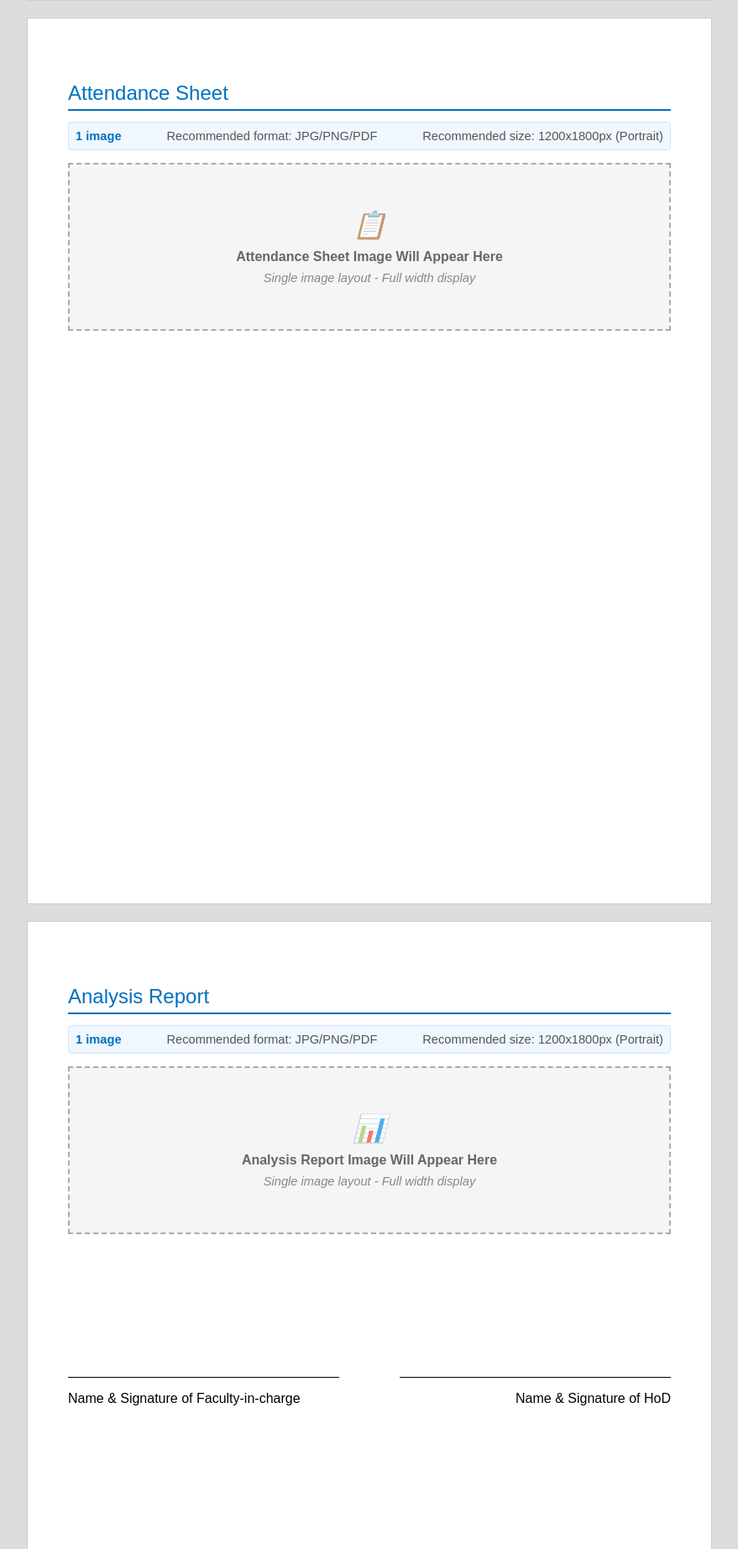
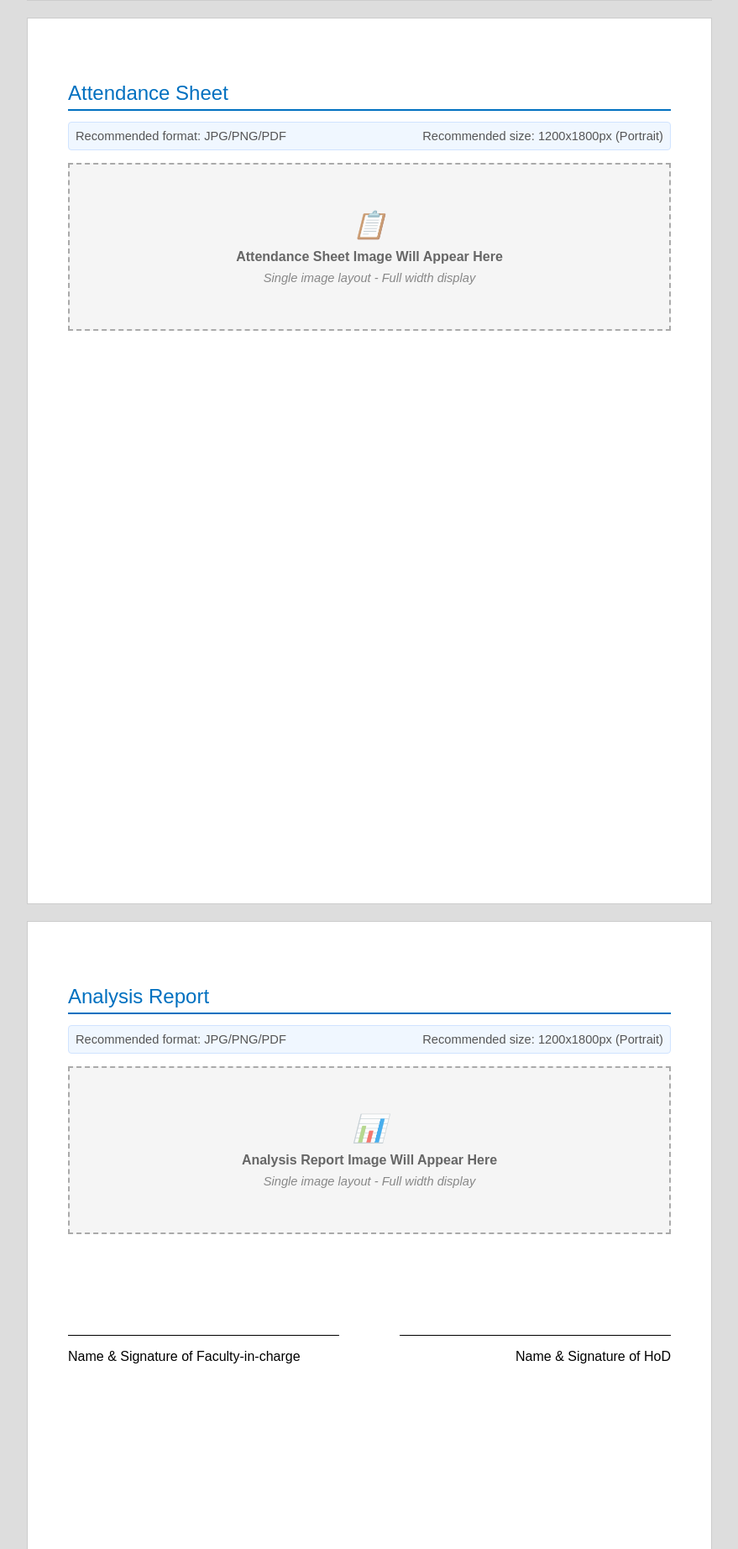
Before and after one commit to Edric2412/Automated-Report-Generator, a FastAPI app: template backend/templates/preview.html in a window 1280 px wide. Shown: the part 3235-5080 px from the top of the page at 84% size, without its empty margins (200-1079 px from the left). Run offline with FastAPI, Linux system fonts and the light colour scheme; the template is opened without the code that fills it, so the values that code supplies are empty.

Commit message:
Update preview.html

```diff
--- a/backend/templates/preview.html
+++ b/backend/templates/preview.html
@@ -284,7 +284,6 @@
   <div class="page" id="page3">
     <div class="section-title">Action Photos</div>
     <div class="image-info-header">
-      <span class="image-count">4 images</span>
       <span class="image-format">Recommended format: JPG/PNG</span>
       <span class="image-size">Recommended size: 1200x800px (Landscape) or 800x1200px (Portrait)</span>
     </div>
@@ -324,7 +323,6 @@
   <div class="page" id="page4">
     <div class="section-title">Attendance Sheet</div>
     <div class="image-info-header">
-      <span class="image-count">1 image</span>
       <span class="image-format">Recommended format: JPG/PNG/PDF</span>
       <span class="image-size">Recommended size: 1200x1800px (Portrait)</span>
     </div>
@@ -340,10 +338,9 @@
   </div>
 
   <!-- Page 5: Analysis Report with Signatures -->
-  <div class="page last-page" id="page5">
+  <div class="page" id="page5">
     <div class="section-title">Analysis Report</div>
     <div class="image-info-header">
-      <span class="image-count">1 image</span>
       <span class="image-format">Recommended format: JPG/PNG/PDF</span>
       <span class="image-size">Recommended size: 1200x1800px (Portrait)</span>
     </div>
@@ -357,8 +354,8 @@
       </div>
     </div>
 
-    <!-- Signatures section (integrated in the same page) -->
-    <div class="signatures-section">
+    <!-- Signatures Section -->
+    <div style="margin-top: 50px;">
       <div class="signatures-container">
         <div class="signature-block">
           <div class="signature-line"></div>
@@ -371,6 +368,8 @@
       </div>
     </div>
   </div>
+
+  <!-- Page 5 now contains both Analysis Report and Signatures -->
   <script>
     // Function to set appropriate classes for image grids based on number of images and their aspect ratios
     function setupImageGrids() {
```
